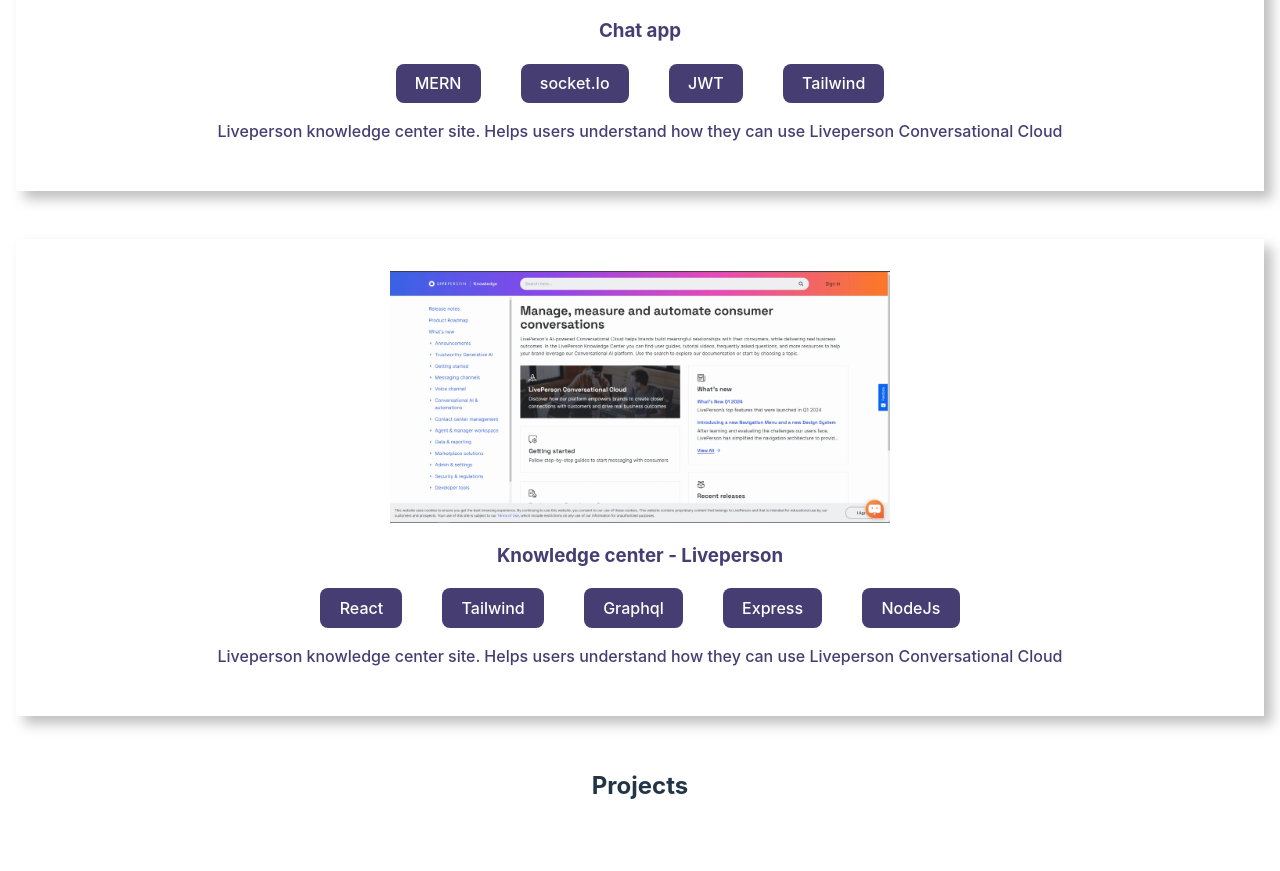
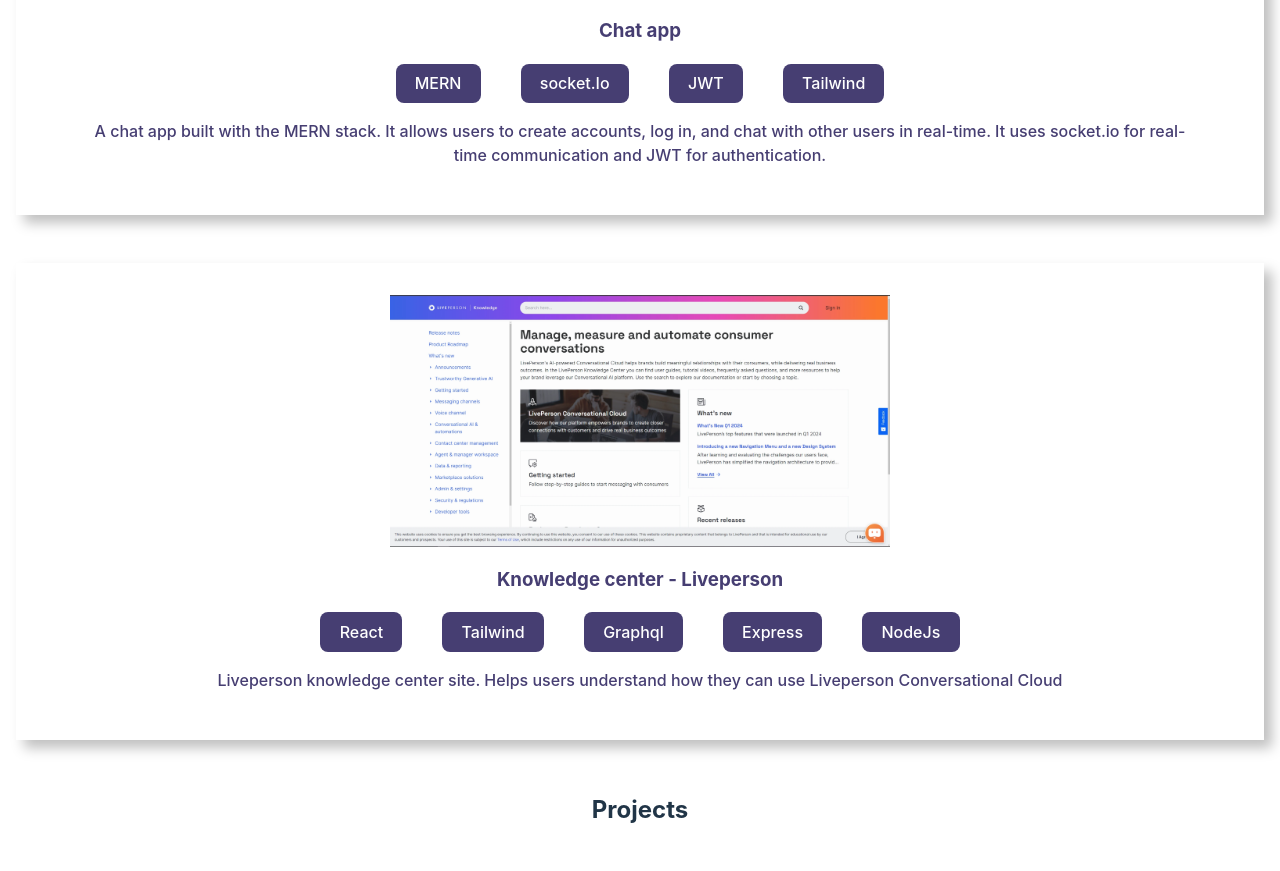
Before and after one commit to acdickin/react-projects, a React (Vite) app: page / in a window 1280 px wide. Shown: the part 1473-2344 px from the top of the page. Built offline with nearby package versions, Linux system fonts and the light colour scheme.

Commit message:
fixing text for chat app

```diff
--- a/src/components/Websites.tsx
+++ b/src/components/Websites.tsx
@@ -49,8 +49,7 @@
               <button className="language-buttons">Tailwind</button>
             </div>
             <p style={{ padding: "0 40px" }}>
-              Liveperson knowledge center site. Helps users understand how they
-              can use Liveperson Conversational Cloud{" "}
+                A chat app built with the MERN stack. It allows users to create accounts, log in, and chat with other users in real-time. It uses socket.io for real-time communication and JWT for authentication.
             </p>
           </div>
         </a>
```
